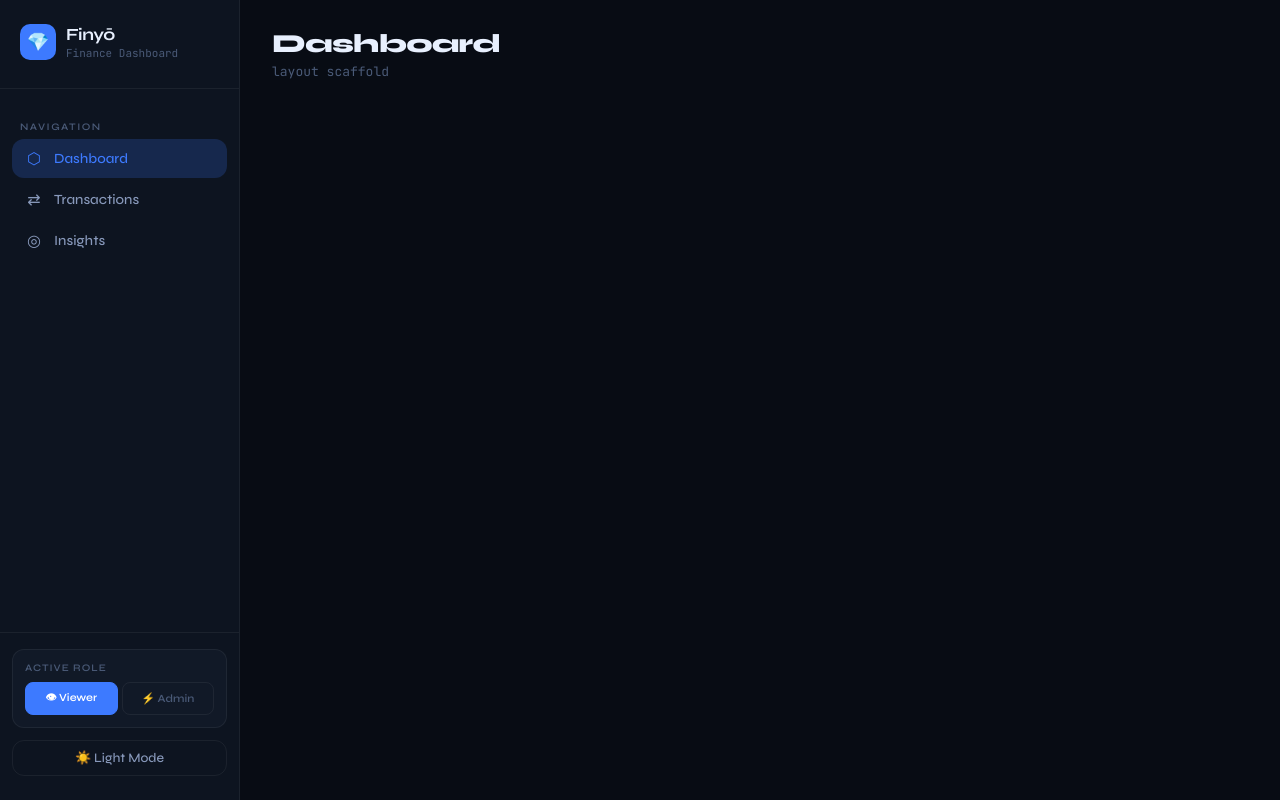
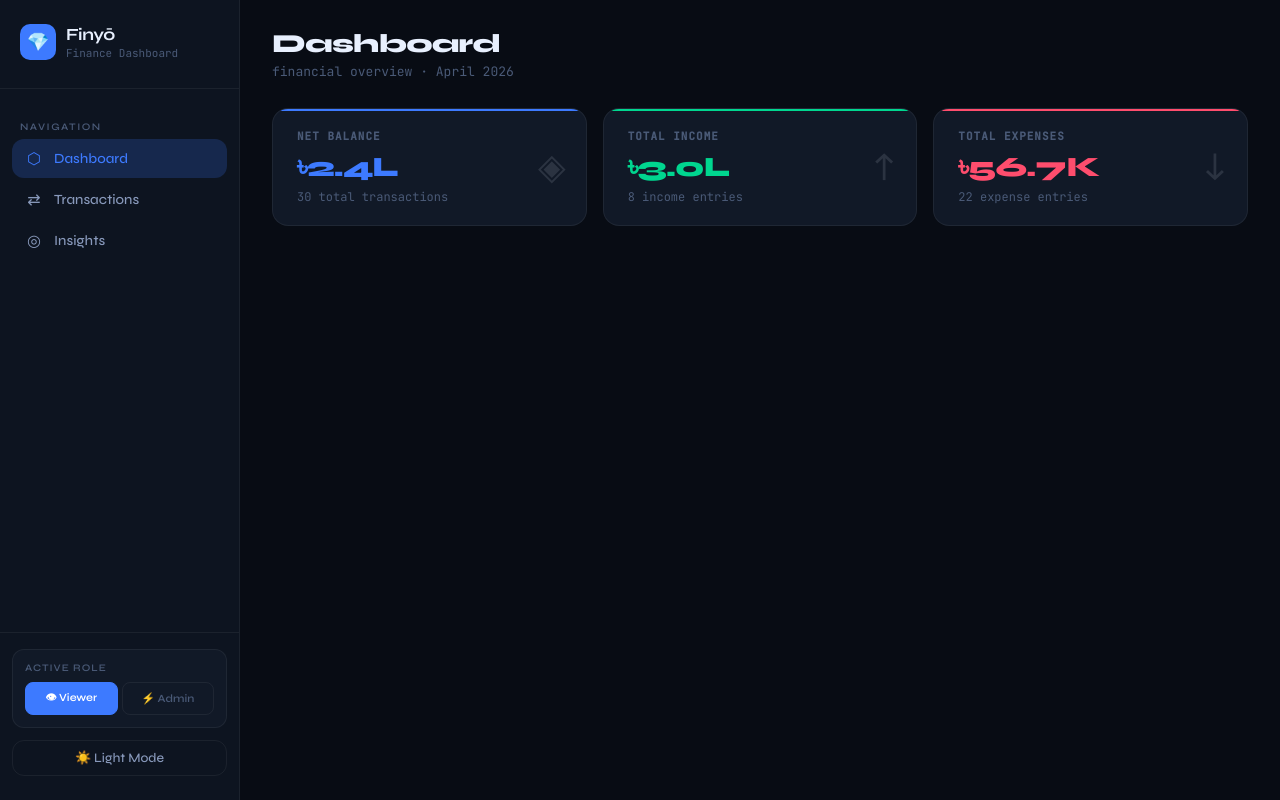
Before and after one commit to FarhanZizz/finance-dashboard, a React (Vite) app: page / in a window 1280 px wide. Built offline with nearby package versions, Linux system fonts and the light colour scheme; the HTML template or start-up script is replaced by a standard one.

Commit message:
feat(dashboard): add summary cards for balance, income, expenses

```diff
--- a/src/App.jsx
+++ b/src/App.jsx
@@ -1,6 +1,7 @@
 import React from "react";
 import { AppProvider, useApp } from "./context/AppContext";
 import Layout from "./components/Layout/Layout";
+import Dashboard from "./components/Dashboard/Dashboard";
 import "./index.css";
 
 function AppContent() {
@@ -8,10 +9,7 @@ function AppContent() {
   return (
     <div className={`app ${state.theme}`}>
       <Layout>
-        <div className="page-header">
-          <div className="page-title">Dashboard</div>
-          <div className="page-subtitle">layout scaffold</div>
-        </div>
+        <Dashboard />
       </Layout>
     </div>
   );
--- /dev/null
+++ b/src/components/Dashboard/Dashboard.jsx
@@ -0,0 +1,50 @@
+import React, { useMemo } from "react";
+import { useApp } from "../../context/AppContext";
+import { computeSummary, formatCurrency } from "../../utils/helpers";
+
+function SummaryCards({ transactions }) {
+  const { income, expenses, balance } = computeSummary(transactions);
+  const count = transactions.length;
+
+  return (
+    <div className="summary-grid">
+      <div className="summary-card balance">
+        <div className="summary-label">Net Balance</div>
+        <div className="summary-amount">{formatCurrency(balance)}</div>
+        <div className="summary-meta">{count} total transactions</div>
+        <div className="summary-icon">◈</div>
+      </div>
+      <div className="summary-card income">
+        <div className="summary-label">Total Income</div>
+        <div className="summary-amount">{formatCurrency(income)}</div>
+        <div className="summary-meta">
+          {transactions.filter((t) => t.type === "income").length} income entries
+        </div>
+        <div className="summary-icon">↑</div>
+      </div>
+      <div className="summary-card expense">
+        <div className="summary-label">Total Expenses</div>
+        <div className="summary-amount">{formatCurrency(expenses)}</div>
+        <div className="summary-meta">
+          {transactions.filter((t) => t.type === "expense").length} expense entries
+        </div>
+        <div className="summary-icon">↓</div>
+      </div>
+    </div>
+  );
+}
+
+export default function Dashboard() {
+  const { state } = useApp();
+  const { transactions } = state;
+
+  return (
+    <div>
+      <div className="page-header">
+        <div className="page-title">Dashboard</div>
+        <div className="page-subtitle">financial overview · {new Date().toLocaleDateString("en-GB", { month: "long", year: "numeric" })}</div>
+      </div>
+      <SummaryCards transactions={transactions} />
+    </div>
+  );
+}
--- a/src/index.css
+++ b/src/index.css
@@ -4,29 +4,16 @@
 :root {
   --font-display: 'Syne', sans-serif;
   --font-mono: 'JetBrains Mono', monospace;
-  --bg-base: #080c14;
-  --bg-surface: #0d1420;
-  --bg-card: #111927;
-  --bg-elevated: #162032;
-  --bg-hover: #1c2a40;
-  --border: rgba(255,255,255,0.06);
-  --border-strong: rgba(255,255,255,0.12);
-  --text-primary: #e8f0fe;
-  --text-secondary: #8899bb;
-  --text-muted: #4a5a77;
-  --accent: #3d7aff;
-  --accent-glow: rgba(61,122,255,0.2);
-  --green: #00d68f;
-  --green-bg: rgba(0,214,143,0.08);
-  --red: #ff4d6d;
-  --red-bg: rgba(255,77,109,0.08);
-  --amber: #ffb84d;
-  --amber-bg: rgba(255,184,77,0.08);
-  --shadow: 0 4px 24px rgba(0,0,0,0.4);
-  --shadow-lg: 0 8px 48px rgba(0,0,0,0.6);
-  --radius: 12px;
-  --radius-lg: 16px;
-  --radius-xl: 20px;
+  --bg-base: #080c14; --bg-surface: #0d1420; --bg-card: #111927;
+  --bg-elevated: #162032; --bg-hover: #1c2a40;
+  --border: rgba(255,255,255,0.06); --border-strong: rgba(255,255,255,0.12);
+  --text-primary: #e8f0fe; --text-secondary: #8899bb; --text-muted: #4a5a77;
+  --accent: #3d7aff; --accent-glow: rgba(61,122,255,0.2);
+  --green: #00d68f; --green-bg: rgba(0,214,143,0.08);
+  --red: #ff4d6d; --red-bg: rgba(255,77,109,0.08);
+  --amber: #ffb84d; --amber-bg: rgba(255,184,77,0.08);
+  --shadow: 0 4px 24px rgba(0,0,0,0.4); --shadow-lg: 0 8px 48px rgba(0,0,0,0.6);
+  --radius: 12px; --radius-lg: 16px; --radius-xl: 20px;
 }
 .app.light {
   --bg-base: #f0f4fc; --bg-surface: #ffffff; --bg-card: #ffffff;
@@ -71,16 +58,44 @@ body { font-family: var(--font-display); background: var(--bg-base); color: var(
 .page-title { font-size: 26px; font-weight: 800; letter-spacing: -0.8px; }
 .page-subtitle { font-size: 13px; color: var(--text-muted); margin-top: 4px; font-family: var(--font-mono); }
 
+/* ── CARDS (base) ── */
+.card { background: var(--bg-card); border: 1px solid var(--border); border-radius: var(--radius-lg); padding: 20px; transition: border-color 0.2s; }
+.card:hover { border-color: var(--border-strong); }
+
+/* ── SUMMARY CARDS ── */
+.summary-grid { display: grid; grid-template-columns: repeat(3, 1fr); gap: 16px; margin-bottom: 24px; }
+.summary-card { background: var(--bg-card); border: 1px solid var(--border); border-radius: var(--radius-lg); padding: 20px 24px; position: relative; overflow: hidden; transition: transform 0.2s, box-shadow 0.2s; }
+.summary-card:hover { transform: translateY(-2px); box-shadow: var(--shadow); }
+.summary-card::before { content: ''; position: absolute; top: 0; left: 0; right: 0; height: 2px; }
+.summary-card.balance::before { background: var(--accent); }
+.summary-card.income::before { background: var(--green); }
+.summary-card.expense::before { background: var(--red); }
+.summary-label { font-size: 11px; font-weight: 600; color: var(--text-muted); letter-spacing: 1px; text-transform: uppercase; margin-bottom: 10px; font-family: var(--font-mono); }
+.summary-amount { font-size: 28px; font-weight: 800; letter-spacing: -1px; line-height: 1; margin-bottom: 8px; }
+.summary-card.balance .summary-amount { color: var(--accent); }
+.summary-card.income .summary-amount { color: var(--green); }
+.summary-card.expense .summary-amount { color: var(--red); }
+.summary-meta { font-size: 12px; color: var(--text-muted); font-family: var(--font-mono); }
+.summary-icon { position: absolute; right: 20px; top: 50%; transform: translateY(-50%); font-size: 36px; opacity: 0.12; }
+
+/* ── ANIMATIONS ── */
+@keyframes fadeUp { from { opacity: 0; transform: translateY(12px); } to { opacity: 1; transform: translateY(0); } }
+.summary-card { animation: fadeUp 0.4s ease both; }
+.summary-card:nth-child(1) { animation-delay: 0.05s; }
+.summary-card:nth-child(2) { animation-delay: 0.1s; }
+.summary-card:nth-child(3) { animation-delay: 0.15s; }
+
 /* ── SCROLLBAR ── */
 ::-webkit-scrollbar { width: 6px; height: 6px; }
 ::-webkit-scrollbar-track { background: transparent; }
 ::-webkit-scrollbar-thumb { background: var(--border-strong); border-radius: 3px; }
 
-/* ── MOBILE MENU BTN ── */
+/* ── MOBILE ── */
 .menu-btn { display: none; position: fixed; top: 16px; left: 16px; z-index: 150; width: 40px; height: 40px; background: var(--bg-card); border: 1px solid var(--border); border-radius: 10px; cursor: pointer; font-size: 18px; align-items: center; justify-content: center; color: var(--text-primary); }
 @media (max-width: 900px) {
   .menu-btn { display: flex; }
   .sidebar { transform: translateX(-100%); }
   .sidebar.open { transform: translateX(0); }
   .main-content { margin-left: 0; padding: 16px; }
+  .summary-grid { grid-template-columns: 1fr; }
 }
```
